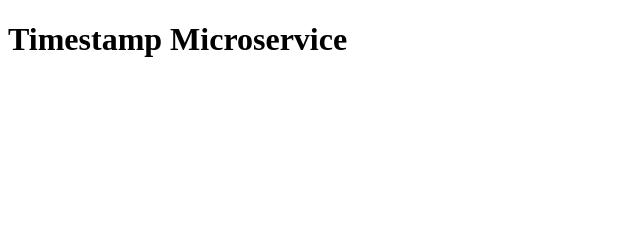
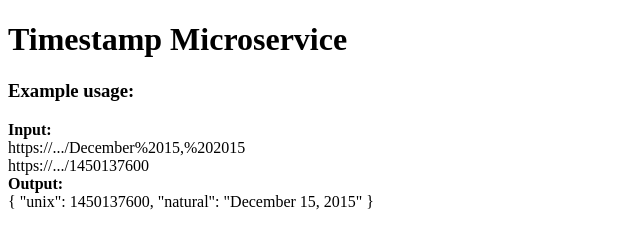
Before and after one commit to solms/timestamp-microservice, a website: page public/views/index.html in a window 1280 px wide. Shown: the whole page, without its empty margins (0-640 px from the left). Drawn offline with Linux system fonts and the light colour scheme.

Commit message:
Added example usage

```diff
--- a/public/views/index.html
+++ b/public/views/index.html
@@ -6,5 +6,14 @@
 </head>
 <body>
 	<h1>Timestamp Microservice</h1>
+	<h3>Example usage:</h3>
+	<well>
+	</well>
+		<b>Input:</b><br>
+		https://.../December%2015,%202015<br>
+		https://.../1450137600<br>
+		<b>Output:</b><br>
+		{ "unix": 1450137600, "natural": "December 15, 2015" }
+	</well>
 </body>
 </html>
```
